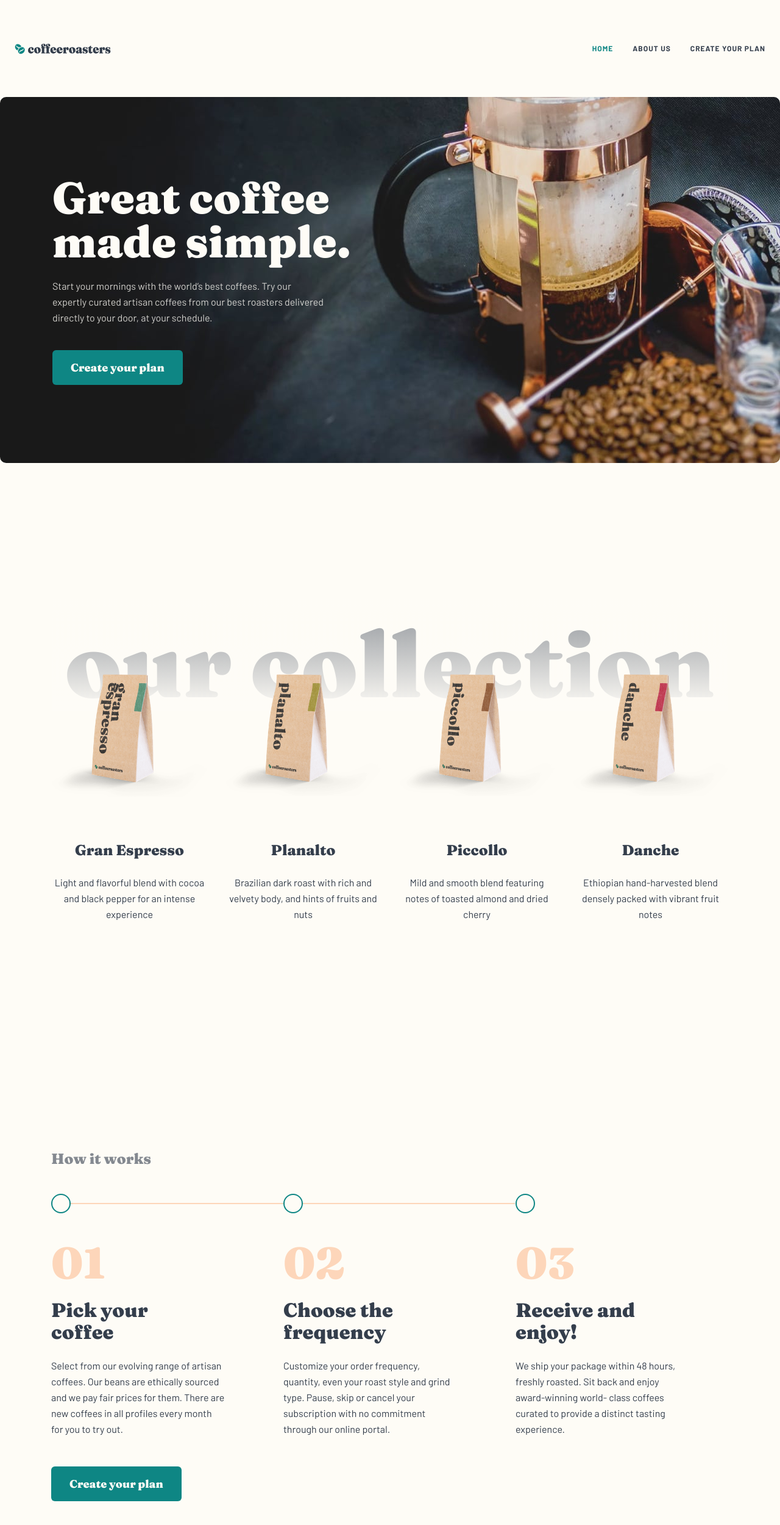
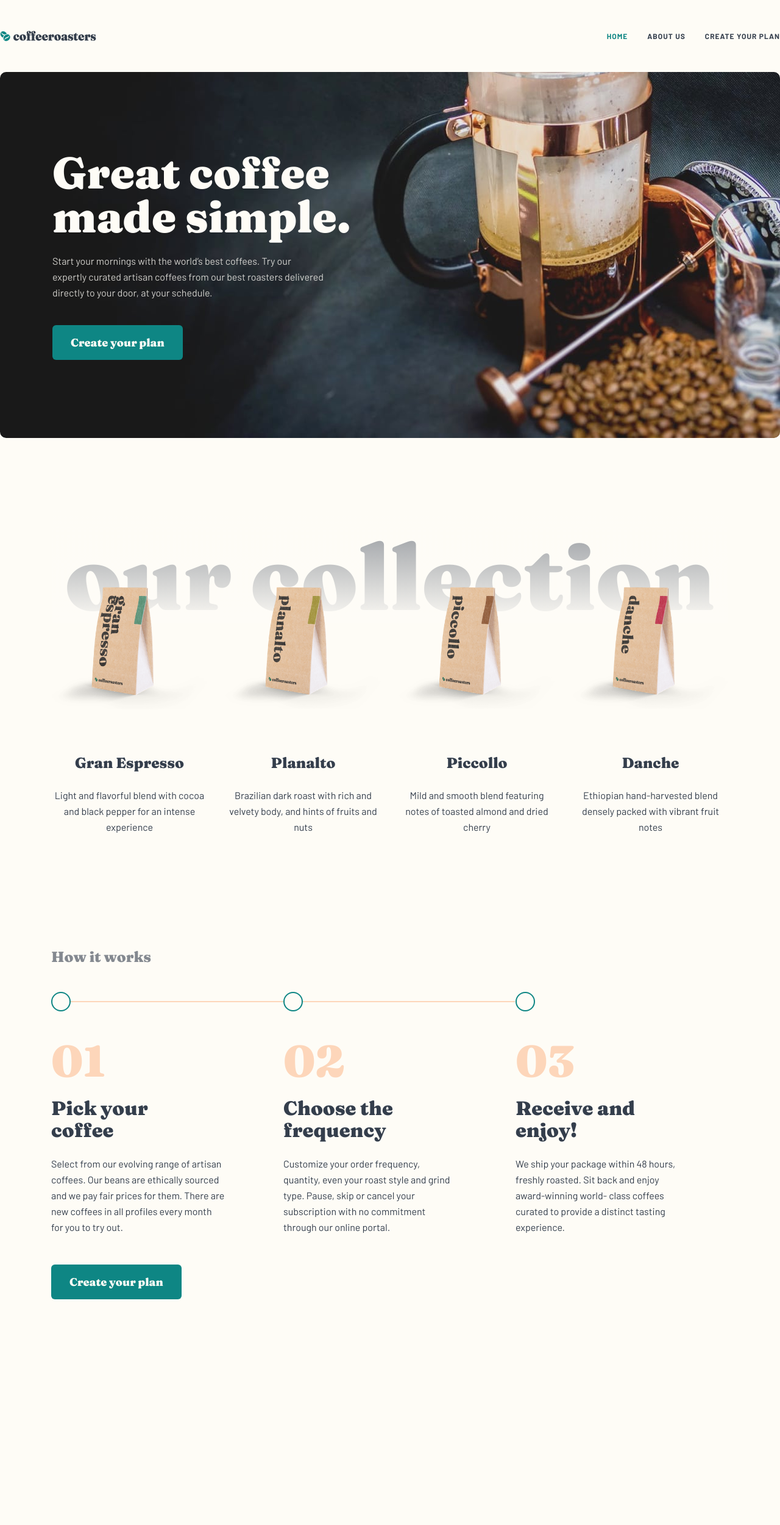
Before and after one commit to ciandm/coffeeroasters, a React (Create React App) app: page / in a window 1280 px wide. Shown: the top 2500 px of the page at 61% size. After the commit the page ends 2230 px from the top, so only its background shows below. Built offline with nearby package versions, Linux system fonts and the light colour scheme.

Commit message:
styles for nav, hero image & simple steps

```diff
--- a/src/components/Home/OurCollection/styled.js
+++ b/src/components/Home/OurCollection/styled.js
@@ -10,6 +10,10 @@ export const Section = styled.section`
 
   @media ${({ theme }) => theme.mediaQueries.tablet} {
     padding: 7.2rem 0;
+  }
+
+  @media ${({ theme }) => theme.mediaQueries.desktop} {
+    padding: 8.4rem 0;
   }
 `
 
@@ -24,7 +28,7 @@ export const Wrapper = styled.div`
   @media ${({ theme }) => theme.mediaQueries.desktop} {
     margin: 0 auto;
     max-width: 111rem;
-    padding: 22.2rem 0 10rem;
+    padding: 2.4rem 0 0;
   }
 `
 
--- a/src/components/shared/HeroImage/styled.js
+++ b/src/components/shared/HeroImage/styled.js
@@ -10,7 +10,7 @@ export const Outer = styled.section`
   margin: 0 auto;
 
   @media ${({ theme }) => theme.mediaQueries.desktop} {
-    padding: 0;
+    padding: 0 0 8.4rem;
   }
 `
 
--- a/src/components/shared/Nav/styled.js
+++ b/src/components/shared/Nav/styled.js
@@ -1,7 +1,4 @@
 import styled from 'styled-components'
-import {
-  SmallCaps
-} from '../../../theme/typography';
 import HAMBURGER from '../../../assets/shared/mobile/icon-hamburger.svg';
 import CLOSE from '../../../assets/shared/mobile/icon-close.svg';
 import { NavLink } from 'react-router-dom'
@@ -12,6 +9,14 @@ export const Nav = styled.nav`
   padding: 3.2rem 2.4rem;
   position: relative;
   z-index: 100;
+
+  @media ${({ theme }) => theme.mediaQueries.tablet} {
+    padding: 4rem;
+  }
+
+  @media ${({ theme }) => theme.mediaQueries.desktop} {
+    padding: 5rem 0;
+  }
 `
 
 export const NavWrapper = styled.div`
@@ -62,6 +67,7 @@ export const NavItems = styled.ul`
   @media ${({ theme }) => theme.mediaQueries.tablet} {
     display: flex;
     flex-direction: row;
+    padding: 0;
     position: initial;
     width: auto;
 
@@ -91,6 +97,7 @@ export const NavItem = styled(NavLink)`
     font-size: 12px;
     line-height: 15px;
     letter-spacing: 1px;
+    padding: 0;
     text-transform: uppercase;
 
     & + & {
--- a/src/components/shared/SimpleSteps/styled.js
+++ b/src/components/shared/SimpleSteps/styled.js
@@ -126,9 +126,9 @@ export const Container = styled.section`
   }
 
   @media ${({ theme }) => theme.mediaQueries.desktop} {
-    margin: 8.4rem auto;
+    margin: 0 auto;
     max-width: 128rem;
-    padding: 11.6rem 8.4rem 10rem;
+    padding: 10rem 8.4rem 10rem;
   }
 `
 
```
